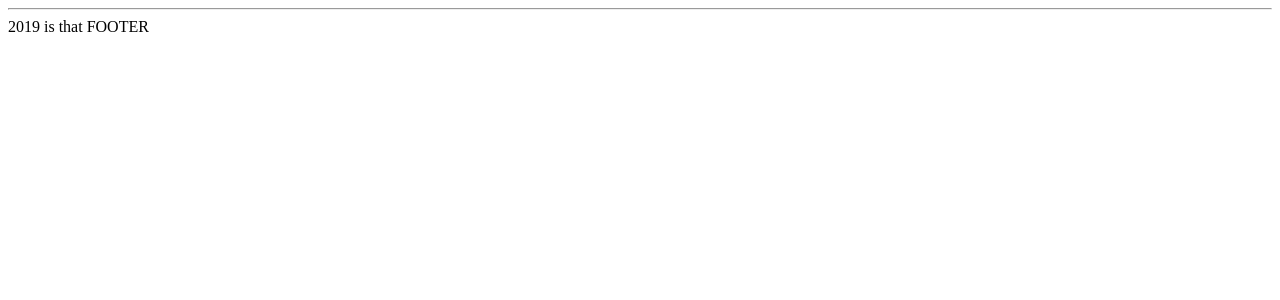
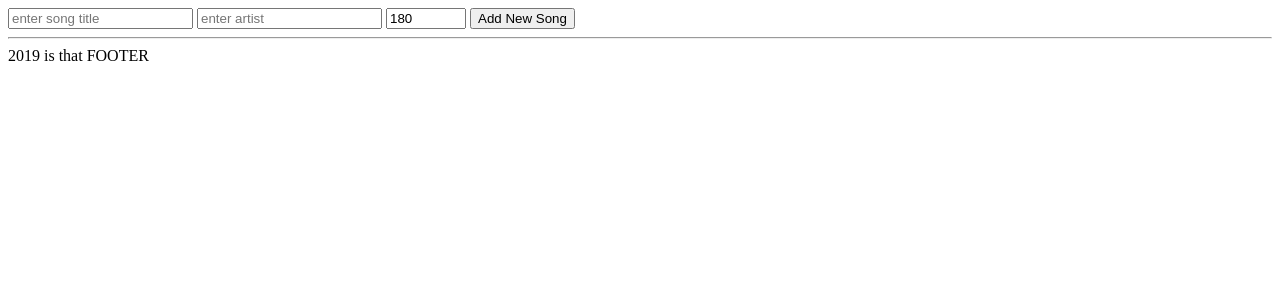
Before and after one commit to dzintars-magons/templates, a PHP site: page / in a window 1280 px wide. Shown: the top 300 px of the page. Run offline with PHP 8.4, Linux system fonts and the light colour scheme; data that the repository does not hold is empty.

Commit message:
added form for adding songs to DB

```diff
--- a/public/index.php
+++ b/public/index.php
@@ -2,6 +2,8 @@
 
 require_once '../src/templates/head.php';
 
+require_once '../src/addSongs.php';
+
 require_once '../src/printSongs.php';
 
 require_once '../src/templates/foot.php';
--- /dev/null
+++ b/src/addSongs.php
@@ -0,0 +1,8 @@
+<div class="song-form">
+<form action="addSongs.php" method="post">
+    <input name="title" placeholder="enter song title" required>
+    <input name="artist" placeholder="enter artist">
+    <input type="number" name="length" id="" min="1" max="10000" value="180">
+    <button type="submit">Add New Song</button>
+</form>
+</div>
```
